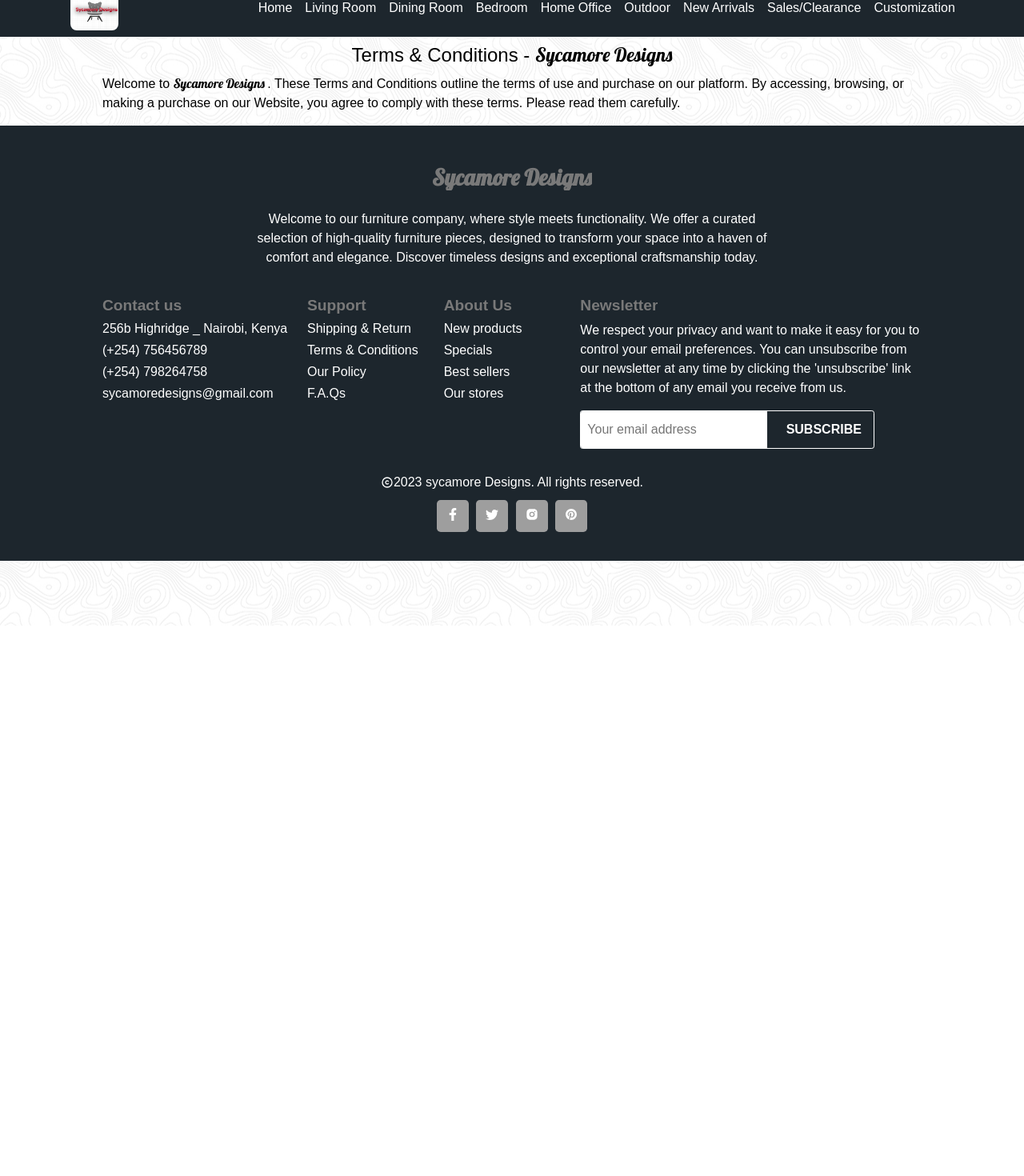
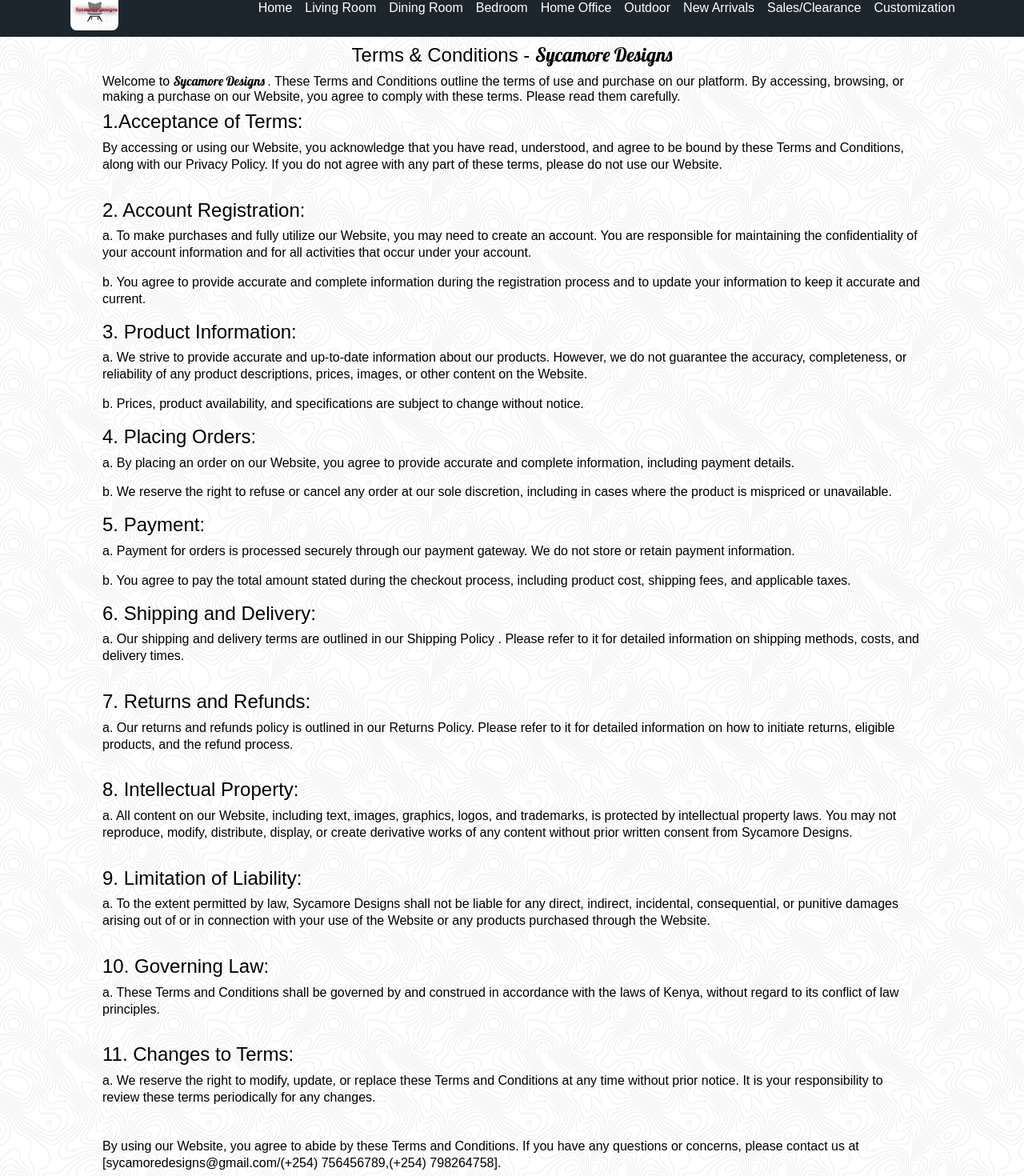
Before and after one commit to Roche001/FurniFusion, a React (Create React App) app: page /Terms in a window 1280 px wide. Shown: the part 18-1488 px from the top of the page at 80% size. Before the commit the page ends 800 px from the top, so only its background shows below. Built offline with nearby package versions, Linux system fonts and the light colour scheme; a web font is replaced by a local one.

Commit message:
update changes

```diff
--- a/src/components/footer/Footer.css
+++ b/src/components/footer/Footer.css
@@ -70,6 +70,7 @@
 }
 .news {
   display: flex;
+
   align-items: center;
   justify-content: center;
   background: transparent;
@@ -82,6 +83,7 @@
   padding: 0.5rem;
   width: 65%;
   height: 100%;
+  background: url("../../images/footer.jpg");
 }
 .footer-button {
   background: transparent;
--- a/src/components/terms/Terms.css
+++ b/src/components/terms/Terms.css
@@ -6,6 +6,7 @@
   width: 80dvw;
   margin-left: auto;
   margin-right: auto;
+  line-height: 1.3rem;
 }
 .terms-container h4 {
   text-align: center;
@@ -14,7 +15,10 @@
   color: #000000;
   font-family: "Lobster", cursive;
 }
-.terms-container p span {
+.terms-container h6 span {
   color: #000000;
   font-family: "Lobster", cursive;
 }
+.terms-sub h4 {
+  text-align: start;
+}
--- a/src/components/terms/Terms.jsx
+++ b/src/components/terms/Terms.jsx
@@ -1,5 +1,6 @@
 import React from "react";
 import "./Terms.css";
+import { ship } from "../../policy";
 
 const Terms = () => {
   return (
@@ -7,12 +8,23 @@
       <h4>
         Terms & Conditions - <span>Sycamore Designs </span>
       </h4>
-      <p>
+      <h6>
         Welcome to <span>Sycamore Designs </span>. These Terms and Conditions
         outline the terms of use and purchase on our platform. By accessing,
         browsing, or making a purchase on our Website, you agree to comply with
         these terms. Please read them carefully.
-      </p>
+      </h6>
+      <div className="terms-para">
+        {ship.map((item, index) => {
+          return (
+            <div key={index} className="terms-sub">
+              <h4>{item.title}</h4>
+              <p>{item.sub}</p>
+              <p>{item.sub2}</p>
+            </div>
+          );
+        })}
+      </div>
     </div>
   );
 };
--- a/src/policy.js
+++ b/src/policy.js
@@ -1 +1,97 @@
-export const ship = [{ title: "" }];
+export const ship = [
+  {
+    title: "1.Acceptance of Terms:",
+    sub: "By accessing or using our Website, you acknowledge that you have read, understood, and agree to be bound by these Terms and Conditions, along with our Privacy Policy. If you do not agree with any part of these terms, please do not use our Website.",
+  },
+  {
+    title: "2. Account Registration:",
+    sub: "a. To make purchases and fully utilize our Website, you may need to create an account. You are responsible for maintaining the confidentiality of your account information and for all activities that occur under your account.",
+    sub2: "b. You agree to provide accurate and complete information during the registration process and to update your information to keep it accurate and current.",
+  },
+  {
+    title: "3. Product Information:",
+    sub: "a. We strive to provide accurate and up-to-date information about our products. However, we do not guarantee the accuracy, completeness, or reliability of any product descriptions, prices, images, or other content on the Website.",
+    sub2: "b. Prices, product availability, and specifications are subject to change without notice.",
+  },
+  {
+    title: "4. Placing Orders:",
+    sub: "a. By placing an order on our Website, you agree to provide accurate and complete information, including payment details.",
+    sub2: "b. We reserve the right to refuse or cancel any order at our sole discretion, including in cases where the product is mispriced or unavailable.",
+  },
+  {
+    title: "5. Payment:",
+    sub: "a. Payment for orders is processed securely through our payment gateway. We do not store or retain payment information.",
+    sub2: "b. You agree to pay the total amount stated during the checkout process, including product cost, shipping fees, and applicable taxes.",
+  },
+  {
+    title: "6. Shipping and Delivery:",
+    sub: "a. Our shipping and delivery terms are outlined in our Shipping Policy . Please refer to it for detailed information on shipping methods, costs, and delivery times.",
+  },
+  {
+    title: "7. Returns and Refunds:",
+    sub: "a. Our returns and refunds policy is outlined in our Returns Policy. Please refer to it for detailed information on how to initiate returns, eligible products, and the refund process.",
+  },
+  {
+    title: "8. Intellectual Property:",
+    sub: "a. All content on our Website, including text, images, graphics, logos, and trademarks, is protected by intellectual property laws. You may not reproduce, modify, distribute, display, or create derivative works of any content without prior written consent from Sycamore Designs.",
+  },
+  {
+    title: "9. Limitation of Liability:",
+    sub: "a. To the extent permitted by law, Sycamore Designs shall not be liable for any direct, indirect, incidental, consequential, or punitive damages arising out of or in connection with your use of the Website or any products purchased through the Website.",
+  },
+  {
+    title: "10. Governing Law:",
+    sub: "a. These Terms and Conditions shall be governed by and construed in accordance with the laws of Kenya, without regard to its conflict of law principles.",
+  },
+  {
+    title: "11. Changes to Terms:",
+    sub: "a. We reserve the right to modify, update, or replace these Terms and Conditions at any time without prior notice. It is your responsibility to review these terms periodically for any changes.",
+  },
+  {
+    sub: "By using our Website, you agree to abide by these Terms and Conditions. If you have any questions or concerns, please contact us at [sycamoredesigns@gmail.com/(+254) 756456789,(+254) 798264758].",
+  },
+];
+export const policy = [
+  {
+    title: "1. Information We Collect:",
+    sub: "a. Personal Information: We may collect personal information such as your name, email address, phone number, billing and shipping addresses, and payment information when you place an order or create an account on our website.",
+    sub2: "b. Usage Information: We collect information about your interactions with our website, such as the pages you visit, products you view, and actions you take.",
+    sub3: "c. Device and Log Information: We may collect information about the device you use to access our website, including your IP address, browser type, operating system, and other technical details.",
+  },
+  {
+    title: "2. How We Use Your Information:",
+    sub: "a. We use the information we collect to process and fulfill your orders, provide customer support, communicate with you about your orders, and improve our services.",
+    sub2: "b. We may use your information to personalize your shopping experience and provide recommendations based on your preferences.",
+    sub3: "c. We may use your information to send you marketing and promotional materials, but you can opt out of these communications at any time.",
+  },
+  {
+    title: "3. Information Sharing:",
+    sub: "a. We do not sell, rent, or trade your personal information to third parties for marketing purposes.",
+    sub2: "b. We may share your information with trusted third-party service providers who help us operate our website, process payments, and fulfill orders.",
+    sub3: "c. We may share your information when required by law, to protect our rights and interests, or to investigate potential fraud or security breaches.",
+  },
+  {
+    title: "4. Cookies and Tracking Technologies:",
+    sub: "a. We use cookies and similar technologies to collect information about your browsing behavior on our website. You can manage your cookie preferences through your browser settings.",
+  },
+  {
+    title: "5. Data Security:",
+    sub: "a. We take reasonable measures to protect your personal information from unauthorized access, disclosure, or alteration. However, no data transmission over the internet is completely secure, and we cannot guarantee the security of your information.",
+  },
+  {
+    title: "6. Your Rights:",
+    sub: "a. You have the right to access, correct, update, or delete your personal information. You can manage your account settings or contact us to exercise these rights.",
+  },
+  {
+    title: "7. Children's Privacy:",
+    sub: "a. Our website is not intended for children under the age of [10 years]. We do not knowingly collect or store personal information from individuals under [10] years of age.",
+  },
+  {
+    title: "8. Changes to the Privacy Policy:",
+    sub: "a. We may update this Privacy Policy from time to time to reflect changes in our practices. The updated policy will be posted on our website, and the date of the latest revision will be noted.",
+  },
+  {
+    title: "9. Contact Us:",
+    sub: "If you have any questions or concerns about this Privacy Policy, please contact us at [contact email/phone number].",
+  },
+];
```
